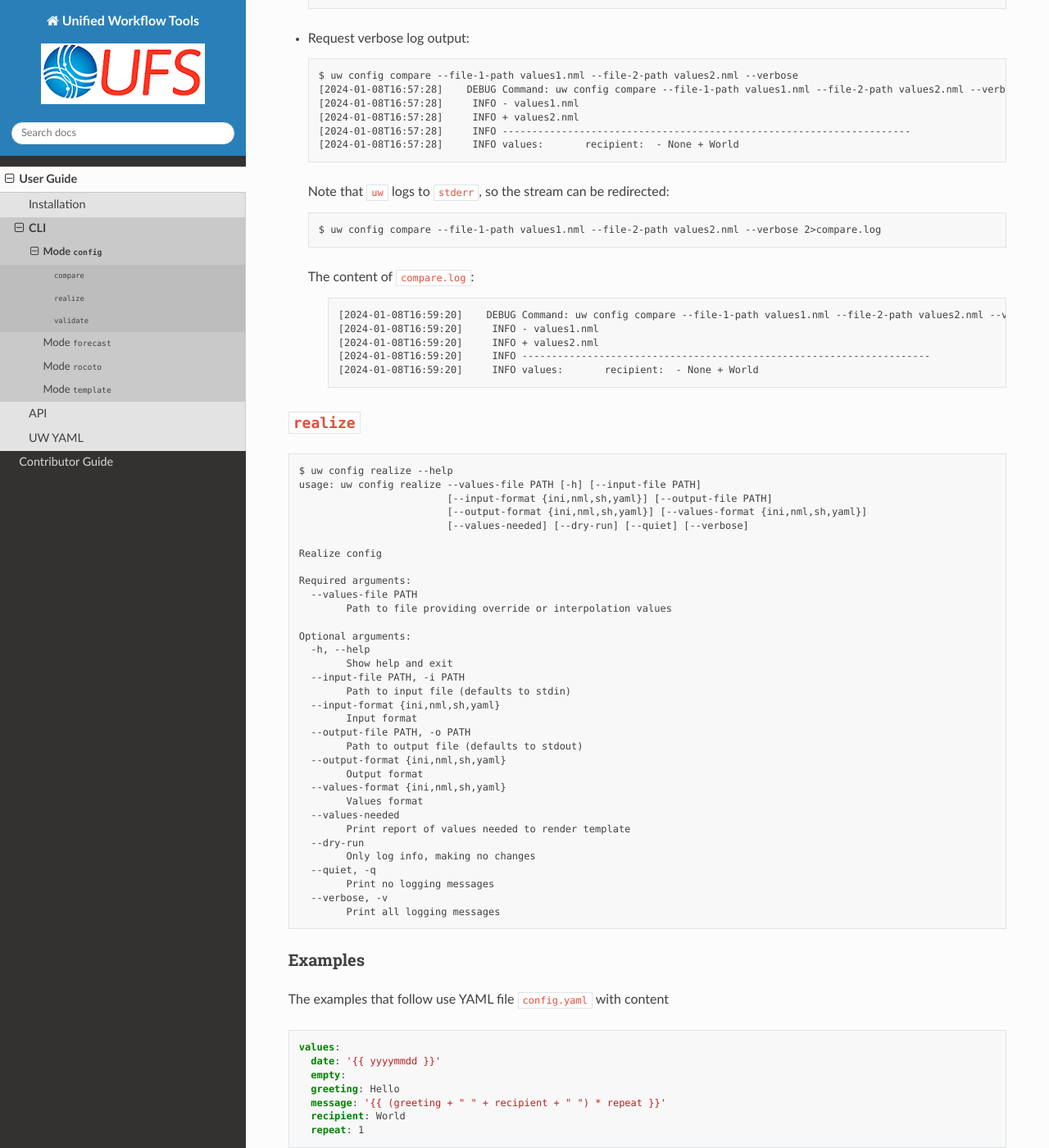
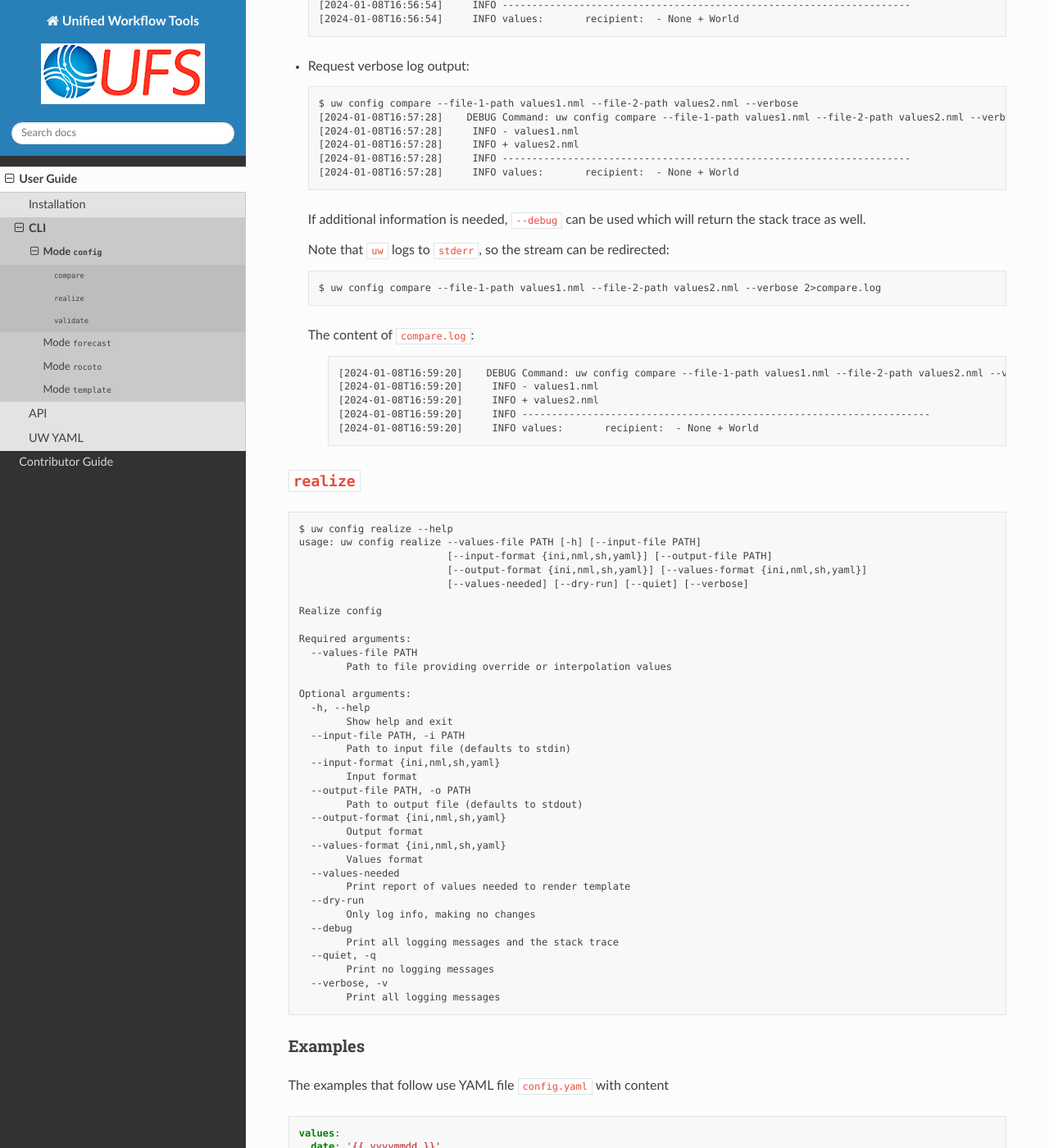
Before and after one commit to ufs-community/uwtools, a Sphinx documentation site: the page built from docs/sections/user_guide/cli/mode_config.rst, in a window 1280 px wide and 1400 px high, scrolled down 1880 px. Shown: the whole window at 82% size. Built offline with Sphinx 7.4.7 and the Read the Docs theme 2.0.0, drawn with Linux system fonts in a browser that asks for light colours; the version number could not be read and is left out; some of the changed text lies outside the part shown.

Commit message:
updating fixed test and docs

```diff
--- a/docs/sections/user_guide/cli/mode_config.rst
+++ b/docs/sections/user_guide/cli/mode_config.rst
@@ -50,6 +50,8 @@
            Format of file 1
      --file-2-format {ini,nml,sh,yaml}
            Format of file 2
+     --debug
+           Print all logging messages and the stack trace
      --quiet, -q
            Print no logging messages
      --verbose, -v
@@ -114,6 +116,8 @@
      [2024-01-08T16:57:28]     INFO ---------------------------------------------------------------------
      [2024-01-08T16:57:28]     INFO values:       recipient:  - None + World
 
+  If additional information is needed, ``--debug`` can be used which will return the stack trace as well.
+
   Note that ``uw`` logs to ``stderr``, so the stream can be redirected:
 
   .. code-block:: text
@@ -166,6 +170,8 @@
           Print report of values needed to render template
     --dry-run
           Only log info, making no changes
+    --debug
+          Print all logging messages and the stack trace
     --quiet, -q
           Print no logging messages
     --verbose, -v
@@ -424,6 +430,8 @@
          Show help and exit
      --input-file PATH, -i PATH
          Path to input file (defaults to stdin)
+     --debug
+         Print all logging messages and the stack trace
      --quiet, -q
          Print no logging messages
      --verbose, -v
--- a/docs/sections/user_guide/cli/mode_forecast.rst
+++ b/docs/sections/user_guide/cli/mode_forecast.rst
@@ -45,6 +45,8 @@
          Path to output batch file (defaults to stdout)
      --dry-run
          Only log info, making no changes
+     --debug
+         Print all logging messages and the stack trace
      --quiet, -q
          Print no logging messages
      --verbose, -v
--- a/docs/sections/user_guide/cli/mode_rocoto.rst
+++ b/docs/sections/user_guide/cli/mode_rocoto.rst
@@ -44,6 +44,8 @@
          Path to input file (defaults to stdin)
      --output-file PATH, -o PATH
          Path to output file (defaults to stdout)
+     --debug
+         Print all logging messages and the stack trace
      --quiet, -q
          Print no logging messages
      --verbose, -v
@@ -216,6 +218,8 @@
          Show help and exit
      --input-file PATH, -i PATH
          Path to input file (defaults to stdin)
+     --debug
+         Print all logging messages and the stack trace
      --quiet, -q
          Print no logging messages
      --verbose, -v
--- a/docs/sections/user_guide/cli/mode_template.rst
+++ b/docs/sections/user_guide/cli/mode_template.rst
@@ -51,6 +51,8 @@
          Print report of values needed to render template
      --dry-run
          Only log info, making no changes
+     --debug
+         Print all logging messages and the stack trace
      --quiet, -q
          Print no logging messages
      --verbose, -v
@@ -173,6 +175,8 @@
      [2023-12-18T23:25:01]    DEBUG Read initial values from values.yaml
      Hello, World!
 
+  If additional information is needed, ``--debug`` can be used which will return the stack trace as well.
+
   Note that ``uw`` logs to ``stderr`` and writes non-log output to ``stdout``, so the streams can be redirected separately:
 
   .. code-block:: text
@@ -248,6 +252,8 @@
          Path to output file (defaults to stdout)
      --dry-run
          Only log info, making no changes
+     --debug
+         Print all logging messages and the stack trace
      --quiet, -q
          Print no logging messages
      --verbose, -v
```
Also changed, not shown: 1 other file.
